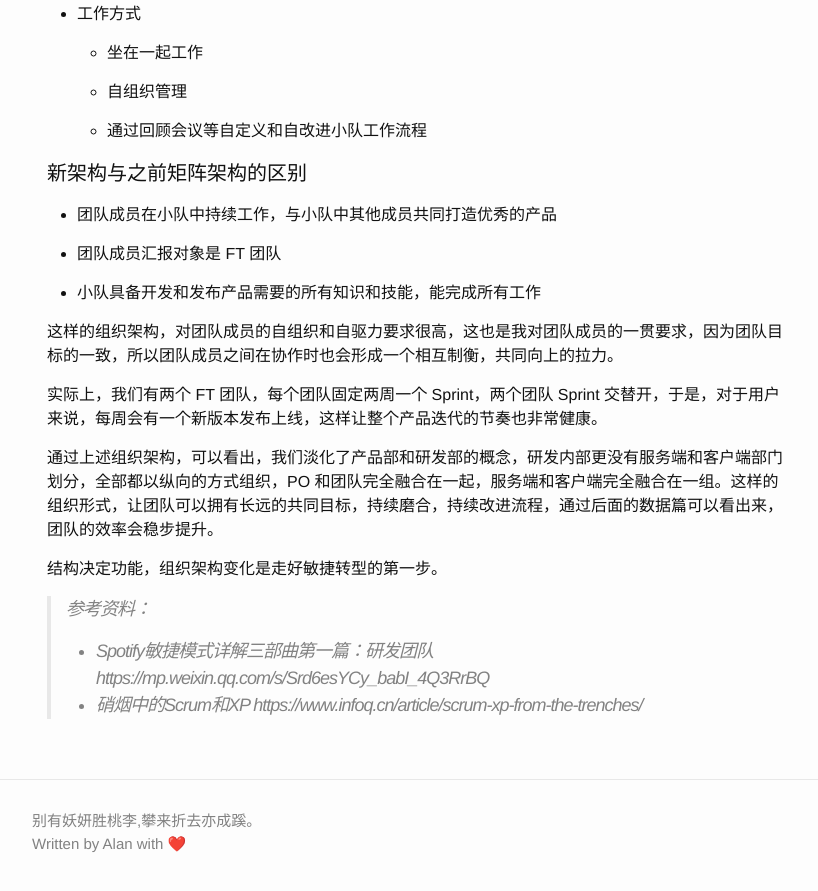
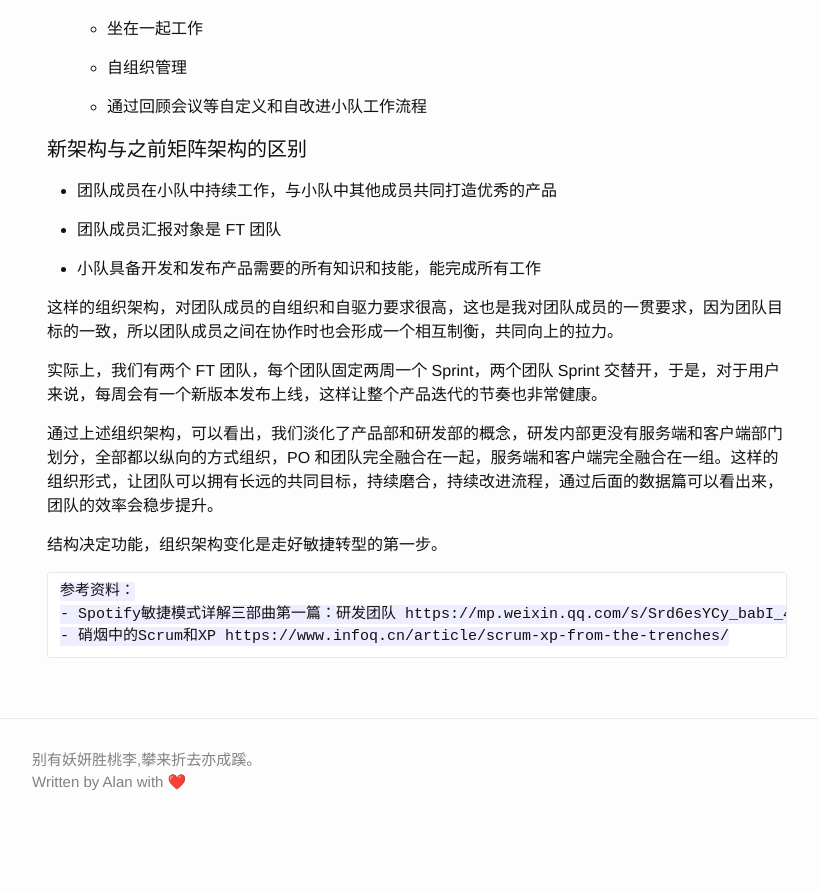
Before and after one commit to iamlipan/iamlipan.github.io, a Jekyll site: the page built from _posts/2020-02-06-kid17-agile-best-practice-organization.md, in a window 1280 px wide and 900 px high, scrolled down 2623 px. Shown: the top 891 px of the window, without its empty margins (223-1041 px from the left). Built offline with Jekyll 4.4.1, drawn with Linux system fonts in a browser that asks for light colours; after the commit the page ends 3462 px from its top, so only the background shows below that.

Commit message:
change style

````diff
--- a/_posts/2020-02-06-kid17-agile-best-practice-organization.md
+++ b/_posts/2020-02-06-kid17-agile-best-practice-organization.md
@@ -4,12 +4,11 @@
 layout: post
 ---
 
-> 2018 年底我写了一篇文章，叫「Scrum 实践 - 我们是如何做敏捷开发的」，现在每次看到这篇文章，都觉得自己当时对敏捷的理解太浅，践行的是「中华田园敏捷」。2019 年开始系统地看了很多关于敏捷和极限编程的理论和实践资料，升级迭代了很多我对敏捷的认知，从 2019 下半年开始，决定让团队开始全面转向敏捷。
+2018 年底我写了一篇文章，叫「Scrum 实践 - 我们是如何做敏捷开发的」，现在每次看到这篇文章，都觉得自己当时对敏捷的理解太浅，践行的是「中华田园敏捷」。2019 年开始系统地看了很多关于敏捷和极限编程的理论和实践资料，升级迭代了很多我对敏捷的认知，从 2019 下半年开始，决定让团队开始全面转向敏捷。
 
-> 本次我通过一个系列的文章，从敏捷团队组织架构、工具、流程、数据、激励、自组织等各方面，去分享我们近半年的敏捷实践，以及我们是如何从敏捷中受益的，希望我们的最佳实践能给正在敏捷转型过程中并处于迷茫期的团队以帮助。
+本次我通过一个系列的文章，从敏捷团队组织架构、工具、流程、数据、激励、自组织等各方面，去分享我们近半年的敏捷实践，以及我们是如何从敏捷中受益的，希望我们的最佳实践能给正在敏捷转型过程中并处于迷茫期的团队以帮助。
 
-> 我们使用的是 Scrum 框架来做敏捷实践。
-
+我们使用的是 Scrum 框架来做敏捷实践。
 
 ### Scrum 中两个重要的角色
 
@@ -100,7 +99,8 @@
 结构决定功能，组织架构变化是走好敏捷转型的第一步。
 
 
-
-> 参考资料：
-> - Spotify敏捷模式详解三部曲第一篇：研发团队 https://mp.weixin.qq.com/s/Srd6esYCy_babI_4Q3RrBQ
-> - 硝烟中的Scrum和XP https://www.infoq.cn/article/scrum-xp-from-the-trenches/
+```
+参考资料：
+- Spotify敏捷模式详解三部曲第一篇：研发团队 https://mp.weixin.qq.com/s/Srd6esYCy_babI_4Q3RrBQ
+- 硝烟中的Scrum和XP https://www.infoq.cn/article/scrum-xp-from-the-trenches/
+```
````
Also changed, not shown: 1 other file.
